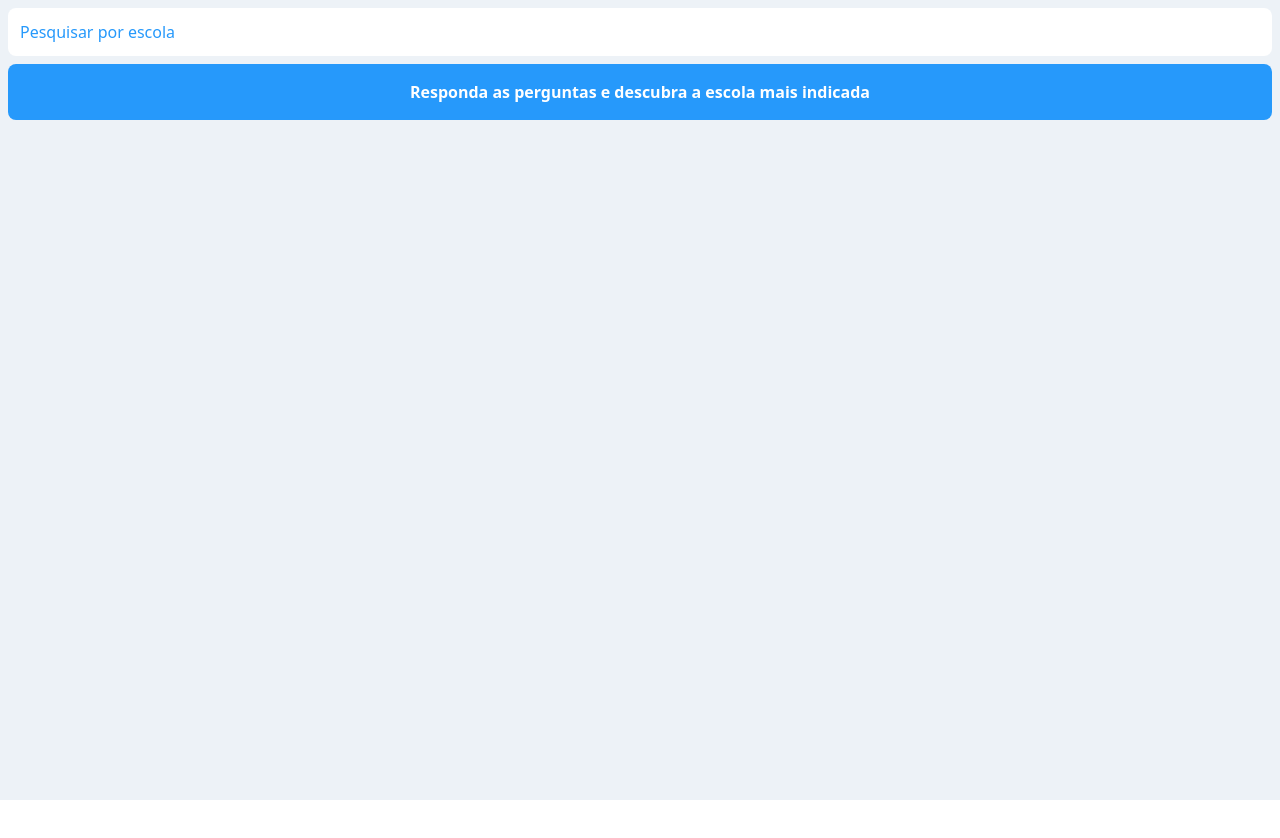
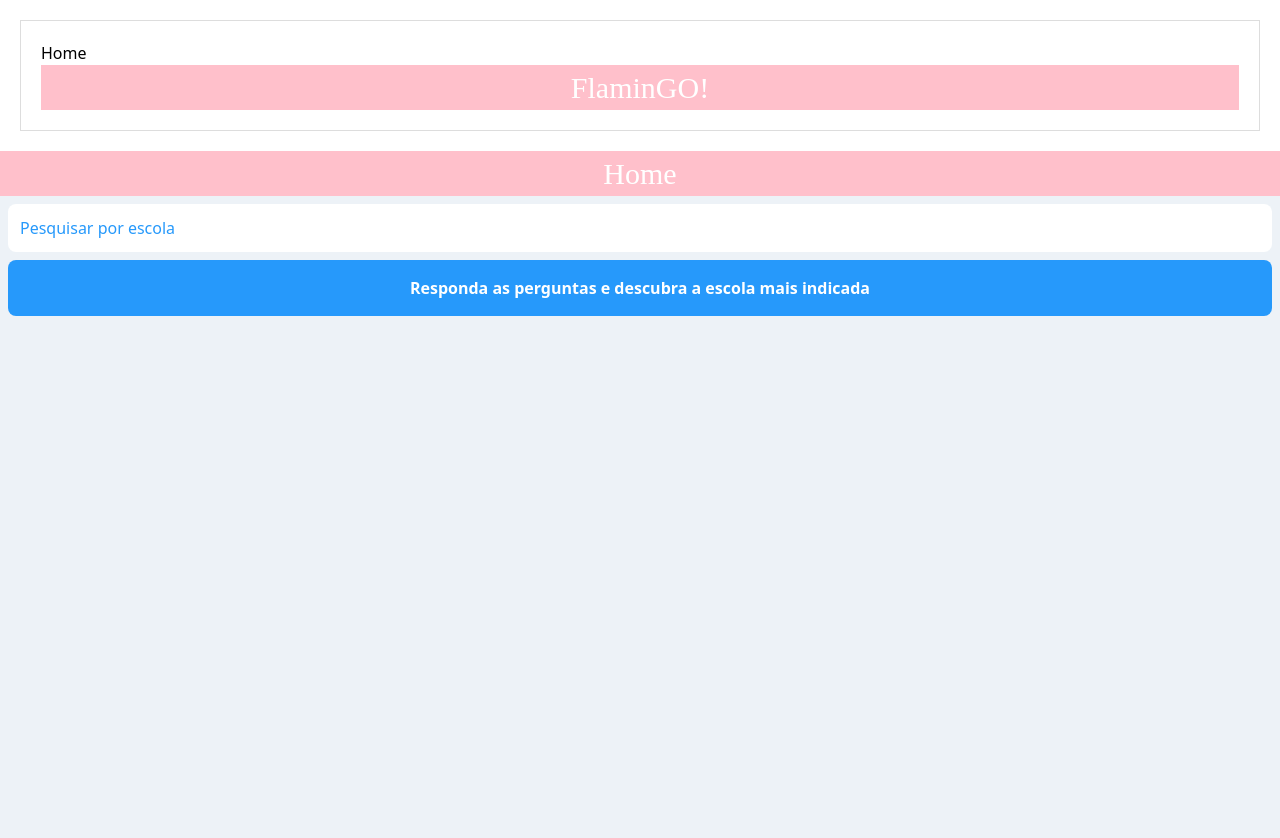
Before and after one commit to JSFRAGOSO/hackathon-schoolab, a Next.js app in the folder frontend/: page / in a window 1280 px wide. Shown: the top 838 px of the page. Before the commit the page ends 800 px from the top, so only its background shows below. Built offline with nearby package versions, Linux system fonts and the light colour scheme.

Commit message:
'NavBar'

```diff
--- /dev/null
+++ b/frontend/components/Header.js
@@ -0,0 +1,15 @@
+import Link from 'next/link'
+
+const linkStyle = {
+  marginRight: 15
+}
+
+export default function Header() {
+  return (
+    <div>
+      <Link href="/">
+        <a style={linkStyle}>Home</a>
+      </Link>
+    </div>
+  )
+}
--- /dev/null
+++ b/frontend/components/MyLayout.js
@@ -0,0 +1,16 @@
+import Header from './Header'
+
+const layoutStyle = {
+  margin: 20,
+  padding: 20,
+  border: '1px solid #DDD'
+}
+
+export default function Layout(props) {
+  return (
+    <div style={layoutStyle}>
+      <Header />
+      {props.children}
+    </div>
+  )
+}
--- a/frontend/pages/index.jsx
+++ b/frontend/pages/index.jsx
@@ -2,6 +2,7 @@
 import Head from 'next/head'
 import { SearchBar } from '../components/SearchBar'
 import { CallToAction } from '../components/CallToAction'
+import Layout from '../components/MyLayout.js'
 
 const Home = () => {
   const [ search, setSearch ] = useState();
@@ -10,12 +11,30 @@
   })
   return (
   <div>
-    <Head>
-      <title>Home</title>
+    <Layout>
+      <h1>FlaminGO!</h1>
+      <style jsx>{`
+        h1,
+        a {
+          font-family: 'Times New Roman';
+          color: white;
+          font-size: 30px;
+          text-align: center;
+          font-weight: semibold;
+          background-color: pink;
+          rounded-lg:
+        }
+        `}</style>
+
+    </Layout>
+      <h1>Home</h1>
+
       <link rel="icon" href="/favicon.ico" />
-    </Head>
+
+
+
     <div className="bg-gray-200 p-2 min-h-screen">
-      <SearchBar placeholder="Pesquisar por escola" value={search} onChange={onSearch} />
+          <SearchBar placeholder="Pesquisar por escola" value={search} onChange={onSearch} />
       <CallToAction href="#" className="mt-2">
         <span>Responda as perguntas e descubra a escola mais indicada</span>
       </CallToAction>
```
Also changed, not shown: frontend/components/MainNavigation.jsx (added).
